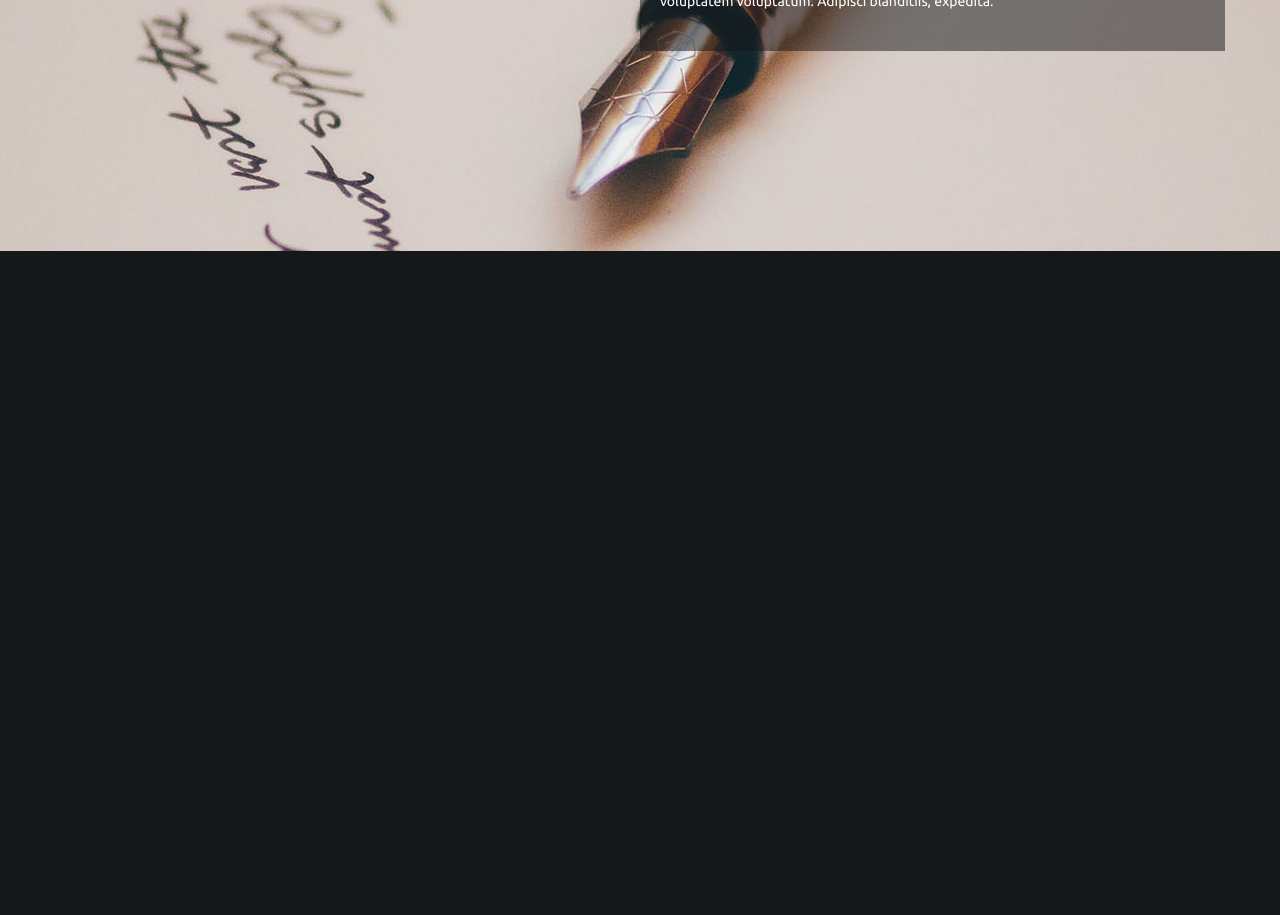
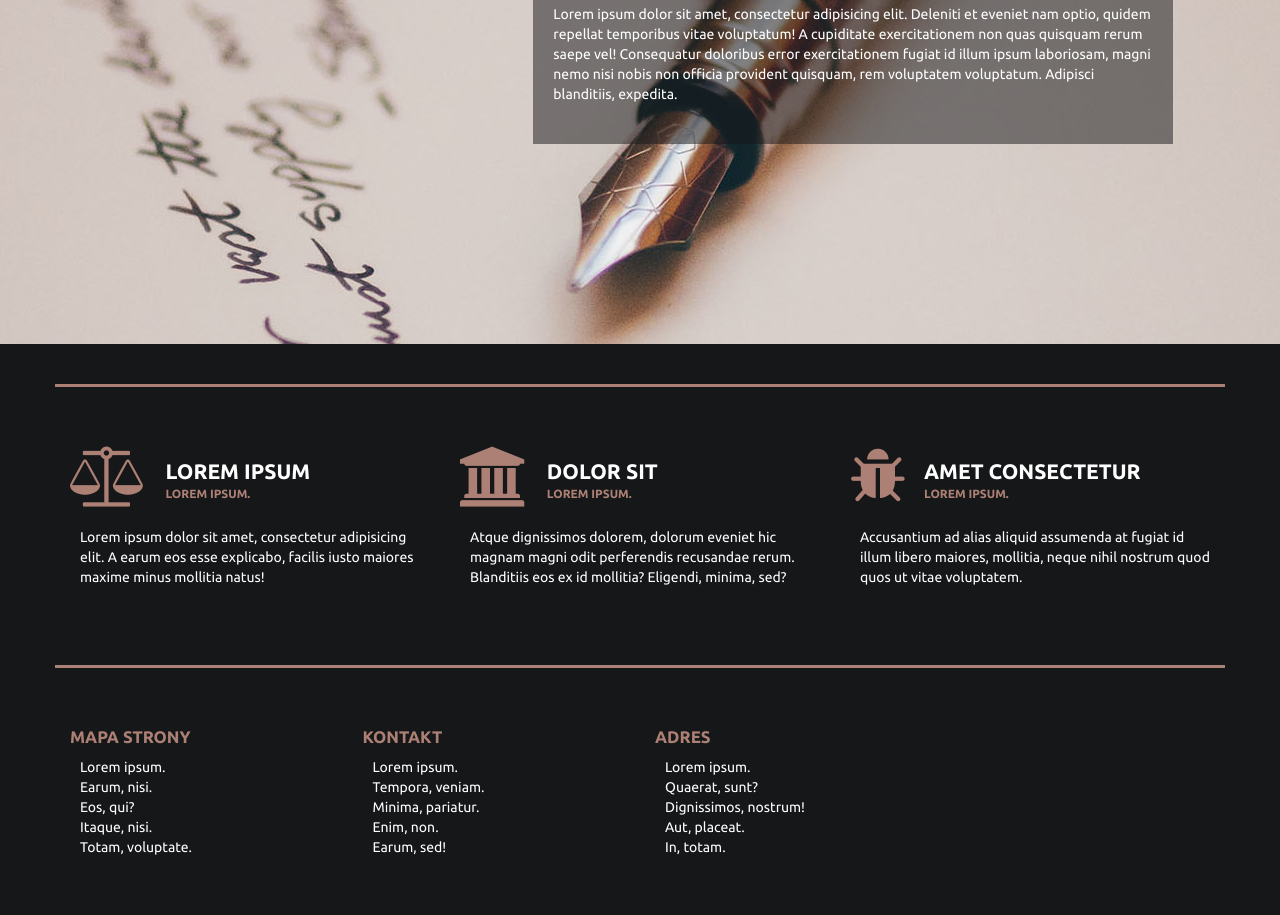
Before and after one commit to codebleidd/adw, a plain HTML site: page public/index.html in a window 1280 px wide. Shown: the part 382-1297 px from the top of the page. Before the commit the page ends 800 px from the top, so only its background shows below. Drawn offline with nearby package versions, Linux system fonts and the light colour scheme.

Commit message:
index.html edited

```diff
--- a/public/index.html
+++ b/public/index.html
@@ -17,23 +17,27 @@
   <title>Magdalena Kołodziejczyk</title>
 </head>
 <body>
-    <header ng-controller="mkAppController as main" ng-cloak>
+<header>
   <nav id="header-nav" class="navbar">
-        <div class="container">
+    <div class="container-fluid">
       <!-- Brand and toggle get grouped for better mobile display -->
       <div class="navbar-header">
-            <button type="button" class="navbar-toggle collapsed" data-toggle="collapse" data-target="#collapse-navbar" aria-expanded="false">
+        <button type="button" class="navbar-toggle collapsed" data-toggle="collapse"
+                data-target="#collapse-navbar" aria-expanded="false">
           <span class="sr-only">Toggle navigation</span>
-              <span class="glyphicon glyphicon-menu-hamburger"></span>
+          <span class="icon-bar"></span>
+          <span class="icon-bar"></span>
+          <span class="icon-bar"></span>
         </button>
+        <div>
+          <a href="#">
             <div id="brand-logo"></div>
-            <a href="#">
-              <div class="company-name">
+            <div id="company-name">
               <h1>Magdalena Kołodziejczyk</h1>
               <small>adwokat</small>
             </div>
           </a>
-
+        </div>
       </div>
 
       <div class="collapse navbar-collapse" id="collapse-navbar">
@@ -46,26 +50,135 @@
       </div><!-- /.navbar-collapse -->
     </div><!-- /.container-fluid -->
   </nav>
-      <!-- {{ main.helloMessage }} -->
 </header>
+<div class="clear-fix"></div>
 <main>
   <section id="jumbotron" class="container-fluid">
-        <article class="container">
-          <div class="row">
-            <div id="main-description" class="col-xs-12 col-sm-12 col-md-6 col-lg-6 col-md-offset-6">
+    <article class="row">
+      <div id="main-description" class="col-xs-10 col-xs-offset-1 col-md-6 col-md-offset-5">
         <h2>Lorem ipsum dolor.</h2>
-              <p>Lorem ipsum dolor sit amet, consectetur adipisicing elit. Deleniti et eveniet nam optio, quidem repellat temporibus vitae voluptatum! A cupiditate exercitationem non quas quisquam rerum saepe vel! Consequatur doloribus error exercitationem fugiat id illum ipsum laboriosam, magni nemo nisi nobis non officia provident quisquam, rem voluptatem voluptatum. Adipisci blanditiis, expedita.</p>
+        <p>Lorem ipsum dolor sit amet, consectetur adipisicing elit. Deleniti et eveniet nam optio, quidem repellat
+          temporibus vitae voluptatum! A cupiditate exercitationem non quas quisquam rerum saepe vel! Consequatur
+          doloribus error exercitationem fugiat id illum ipsum laboriosam, magni nemo nisi nobis non officia provident
+          quisquam, rem voluptatem voluptatum. Adipisci blanditiis, expedita.</p>
+      </div>
+    </article> <!-- /.container -->
+  </section> <!-- /#jumbotron -->
+
+  <section id="special-info" class="container">
+    <article class="row">
+      <div class="info-item col-xs-12 col-md-4">
+        <div class="info-icon">
+          <i class="fa fa-balance-scale"></i>
+        </div>
+        <div class="info-title">
+          <h2>Lorem ipsum</h2>
+          <small>Lorem ipsum.</small>
+        </div>
+        <div class="info-desc">
+          <p>Lorem ipsum dolor sit amet, consectetur adipisicing elit. A earum eos esse explicabo, facilis iusto maiores
+            maxime minus mollitia natus!
+          </p>
         </div>
       </div>
+
+      <div class="info-item col-xs-12 col-md-4">
+        <div class="info-icon"><i class="fa fa-bank"></i></div>
+        <div class="info-title">
+          <h2>dolor sit</h2>
+          <small>Lorem ipsum.</small>
+        </div>
+        <div class="info-desc">
+          <p>Atque dignissimos dolorem, dolorum eveniet hic magnam magni odit perferendis recusandae rerum. Blanditiis
+            eos ex id mollitia? Eligendi, minima, sed?
+          </p>
+        </div>
+      </div>
+
+      <div class="info-item col-xs-12 col-md-4">
+        <div class="info-icon"><i class="fa fa-bug"></i></div>
+        <div class="info-title">
+          <h2>Amet consectetur</h2>
+          <small>Lorem ipsum.</small>
+        </div>
+        <div class="info-desc"><p>Accusantium ad alias aliquid assumenda at fugiat id illum libero maiores, mollitia,
+          neque nihil nostrum
+          quod quos ut vitae voluptatem.
+        </p>
+        </div>
+      </div>
+    </article> <!-- /.row -->
+  </section> <!-- ./#special-info -->
+</main>
+
+<footer class="jumbotron">
+  <div class="container">
+    <article class="row">
+      <div class="foot-info site-map hidden-xs col-sm-4 col-md-3">
+        <h3>Mapa Strony</h3>
+        <ul>
+          <a href="">
+            <li>Lorem ipsum.</li>
+          </a>
+          <a href="">
+            <li>Earum, nisi.</li>
+          </a>
+          <a href="">
+            <li>Eos, qui?</li>
+          </a>
+          <a href="">
+            <li>Itaque, nisi.</li>
+          </a>
+          <a href="">
+            <li>Totam, voluptate.</li>
+          </a>
+        </ul>
+      </div>
+      <div class="foot-info contact col-xs-12 col-sm-4 col-md-3">
+        <h3>Kontakt</h3>
+        <ul>
+          <a href="">
+            <li>Lorem ipsum.</li>
+          </a>
+          <a href="">
+            <li>Tempora, veniam.</li>
+          </a>
+          <a href="">
+            <li>Minima, pariatur.</li>
+          </a>
+          <a href="">
+            <li>Enim, non.</li>
+          </a>
+          <a href="">
+            <li>Earum, sed!</li>
+          </a>
+        </ul>
+      </div>
+      <div class="foot-info address col-xs-12 col-sm-4 col-md-3">
+        <h3>Adres</h3>
+        <ul>
+          <a href="">
+            <li>Lorem ipsum.</li>
+          </a>
+          <a href="">
+            <li>Quaerat, sunt?</li>
+          </a>
+          <a href="">
+            <li>Dignissimos, nostrum!</li>
+          </a>
+          <a href="">
+            <li>Aut, placeat.</li>
+          </a>
+          <a href="">
+            <li>In, totam.</li>
+          </a>
+        </ul>
+      </div>
+      <div class="foot-info col-xs-hidden col-md-3"></div>
     </article>
-      </section>
+  </div>
+</footer>
 
-      <section class="about container">
-        <article class="row">
-          <div class=""></div>
-        </article>
-      </section>
-    </main>
 <!-- RequireJS -->
 <script data-main="src/main" src="/src/lib/requirejs/require.js" charset="utf-8"></script>
 
--- a/public/styles/application.scss
+++ b/public/styles/application.scss
@@ -1,19 +1,9 @@
 @import "sass/_vars.scss";
 @import "sass/_mixins.scss";
+@import "sass/_general.scss";
 @import "sass/_navbar.scss";
 @import "sass/_jumbotron.scss";
+@import "sass/_footer.scss";
+@import "sass/_special-info.scss";
 
-@import url('https://fonts.googleapis.com/css?family=Ubuntu');
-
-body {
-  background-color: $darkGrey;
-  font-family: 'Ubuntu', sans-serif;
-  color: $white;
-  -webkit-box-sizing: border-box;
-  -moz-box-sizing: border-box;
-  box-sizing: border-box;
-}
-
-[ng\:cloak], [ng-cloak], [data-ng-cloak], [x-ng-cloak], .ng-cloak, .x-ng-cloak {
-  display: none !important;
-}
+@import url('https://fonts.googleapis.com/css?family=Ubuntu:400,700');
--- /dev/null
+++ b/public/styles/sass/_footer.scss
@@ -0,0 +1,32 @@
+/* Styling for footer */
+
+footer.jumbotron {
+  background: transparent;
+  margin-bottom: 0;
+}
+
+.foot-info {
+  text-align: center;
+  //margin: 20px 0;
+  padding-top: 20px;
+  border-top: solid 3px $emphasis;
+}
+
+.foot-info > ul {
+  list-style: none;
+  padding: 0 10px;
+  & > a {
+    color: $white;
+    text-decoration: none;
+    padding-top: 5px;
+  }
+}
+
+/* Small Devices, Tablets */
+@media only screen and (min-width : 768px) {
+  .foot-info{
+    text-align: left;
+    //margin: 40px 0;
+    padding-top: 40px;
+  }
+}
--- /dev/null
+++ b/public/styles/sass/_general.scss
@@ -0,0 +1,35 @@
+body {
+  background-color: $background_1;
+  font-family: 'Ubuntu', sans-serif;
+  color: $white;
+  -webkit-box-sizing: border-box;
+  -moz-box-sizing: border-box;
+  box-sizing: border-box;
+}
+
+h2, h3, h4, h5, h6, small {
+  font-weight: 700;
+  text-transform: uppercase;
+}
+
+h3, h4{
+  color: $emphasis;
+  font-size: 1.2em;
+}
+
+small{
+  color: $emphasis;
+}
+
+.fa, .glyphicon {
+  font-size: 6rem;
+  color: $emphasis;
+}
+
+.icon-bar {
+  background-color: $emphasis;
+}
+
+[ng\:cloak], [ng-cloak], [data-ng-cloak], [x-ng-cloak], .ng-cloak, .x-ng-cloak {
+  display: none !important;
+}
--- a/public/styles/sass/_jumbotron.scss
+++ b/public/styles/sass/_jumbotron.scss
@@ -6,7 +6,7 @@
   margin-top: 200px;
   margin-bottom: 200px;
   padding: 20px;
-  @include background-opacity($darkGrey, 0.5);
+  @include background-opacity($background_1, 0.5);
   p{
     padding:10px 0;
   }
--- a/public/styles/sass/_navbar.scss
+++ b/public/styles/sass/_navbar.scss
@@ -1,37 +1,45 @@
-// General style for navbar
+/** General Styling for Header and Navbar */
+header{
+  background-color: transparent;
+  & * {
+    background-color: transparent;
+  }
+}
 #header-nav {
-  background-color: $darker;
   color: $white;
-  min-height: 80px;
-  margin: 0;
   a {
     color: $white;
   }
-  .container {
-    padding: 20px 0;
+  & > div {
+    padding: 20px;
+  }
+
+  & span.fa, & span.glyphicon {
+    font-size: 2em;
   }
 }
+
 .navbar {
   border: none;
+  margin-bottom: 0;
 }
+
 #brand-logo {
   width: 42px;
   height: 39px;
-  margin: 10px 20px;
+  margin: 10px 0 0 20px;
   background: url("../images/court.png") no-repeat;
   display: inline-block;
   float: left;
 }
 
-.company-name {
+#company-name {
   display: inline-block;
+  margin: 0 20px;
   h1 {
     padding-top: .3em;
     font-size: 1.7em;
     margin: 0;
-  }
-  small {
-    text-transform: uppercase;
   }
 }
 
@@ -46,7 +54,7 @@
     padding: 10px 0;
     &:hover {
       background: none;
-      border-bottom-color: $beige;
+      border-bottom-color: $emphasis;
     }
     &:active, &:focus {
       background: none;
--- /dev/null
+++ b/public/styles/sass/_special-info.scss
@@ -0,0 +1,28 @@
+/* Styling for #special-info container */
+
+#special-info {
+  margin-top: 40px;
+  padding-top: 40px;
+  border-top: solid 3px $emphasis;
+
+  & h2{
+    font-size: 1.5em;
+    padding-left: 15px;
+    margin: 0;
+  }
+
+  & small {
+    padding-left: 15px;
+  }
+}
+.info- {
+  &item{
+    margin-top: 20px;
+  }
+  &icon, &title{
+    display: inline-block;
+  }
+  &desc p{
+    margin: 20px 0 30px 10px;
+  }
+}
--- a/public/styles/sass/_vars.scss
+++ b/public/styles/sass/_vars.scss
@@ -1,5 +1,6 @@
 $white : #fff;
 $black : #000;
-$darker : #111113;
-$darkGrey : #161719;
-$beige : #AC8074;
+
+$background_1 : #161719;
+$background_2 : #111113;
+$emphasis : #AC8074;
```
Also changed, not shown: public/styles/application.css, 1 other file. Lines whose indentation alone changed are shown as unchanged.
